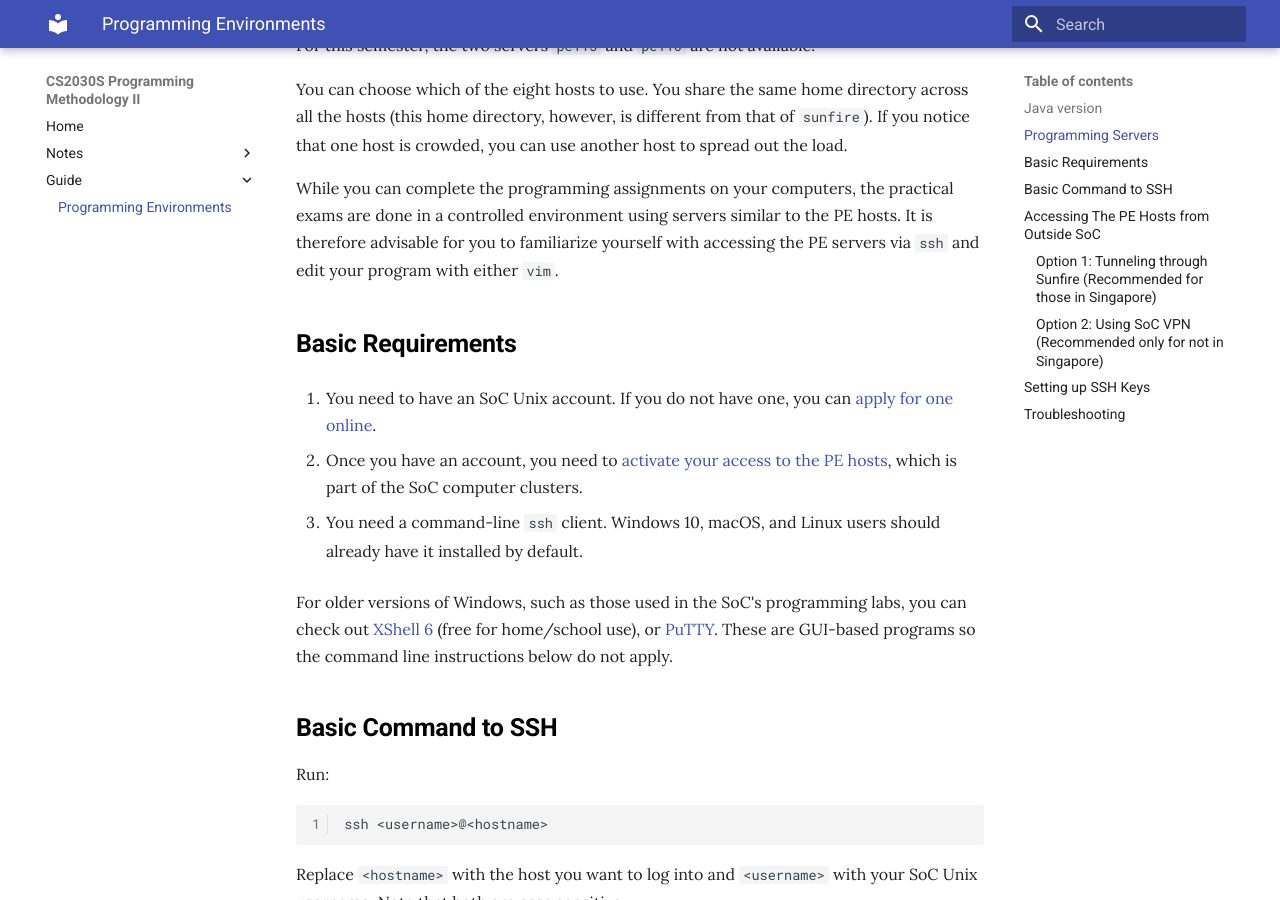
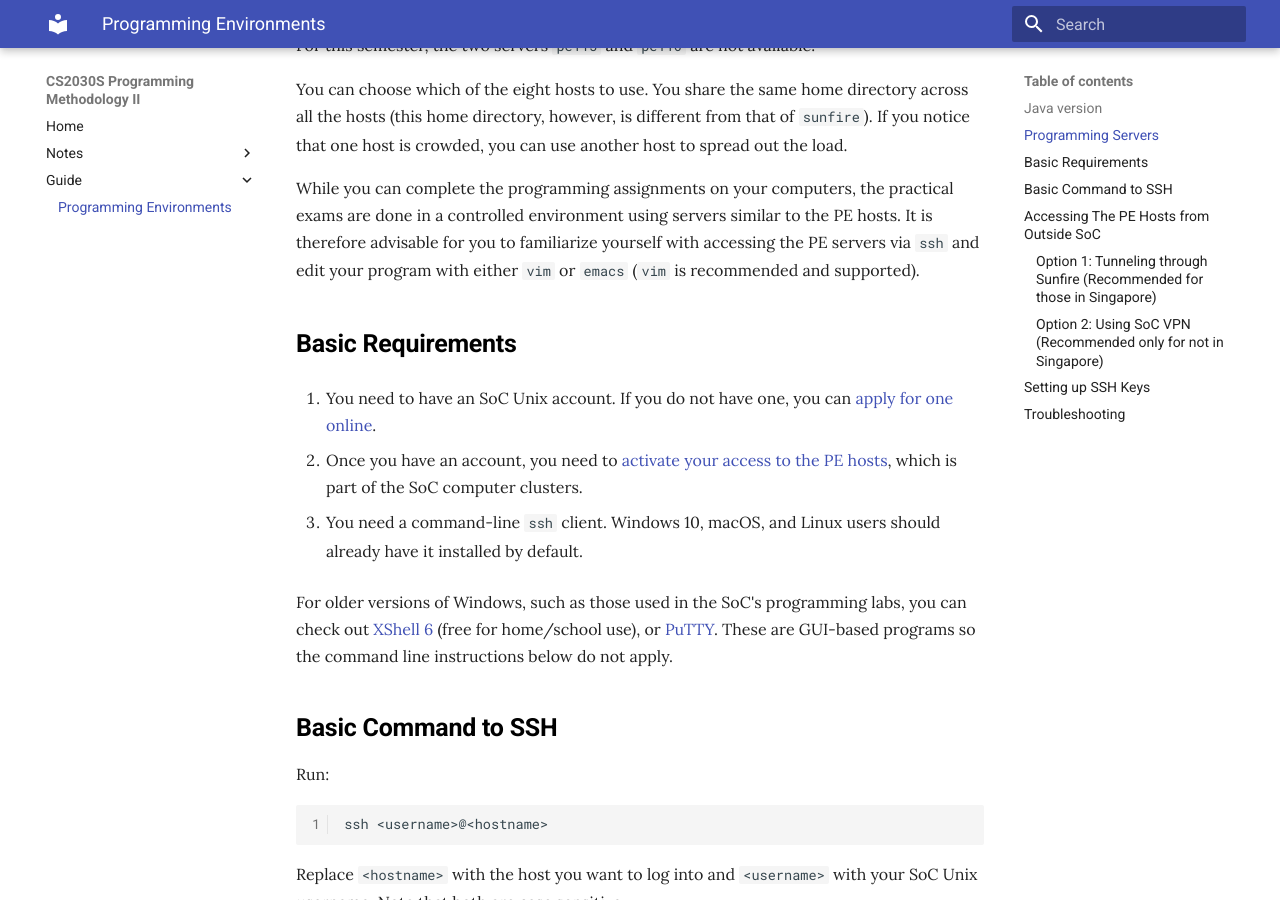
Before and after one commit to nus-cs2030s/2021-s2, an MkDocs documentation site: the page built from docs/environments.md, in a window 1280 px wide and 900 px high, scrolled down 497 px. Built offline with MkDocs 1.6.1 and Material for MkDocs 9.7.7, drawn with Linux system fonts in a browser that asks for light colours.

Commit message:
Finish incomplete sentence.

```diff
--- a/docs/environments.md
+++ b/docs/environments.md
@@ -12,7 +12,7 @@ For this semester, the two servers `pe115` and `pe116` are not available.
 
 You can choose which of the eight hosts to use.  You share the same home directory across all the hosts (this home directory, however, is different from that of `sunfire`).  If you notice that one host is crowded, you can use another host to spread out the load.
 
-While you can complete the programming assignments on your computers, the practical exams are done in a controlled environment using servers similar to the PE hosts.  It is therefore advisable for you to familiarize yourself with accessing the PE servers via `ssh` and edit your program with either `vim`.
+While you can complete the programming assignments on your computers, the practical exams are done in a controlled environment using servers similar to the PE hosts.  It is therefore advisable for you to familiarize yourself with accessing the PE servers via `ssh` and edit your program with either `vim` or `emacs` (`vim` is recommended and supported).
 
 ## Basic Requirements
 
```
